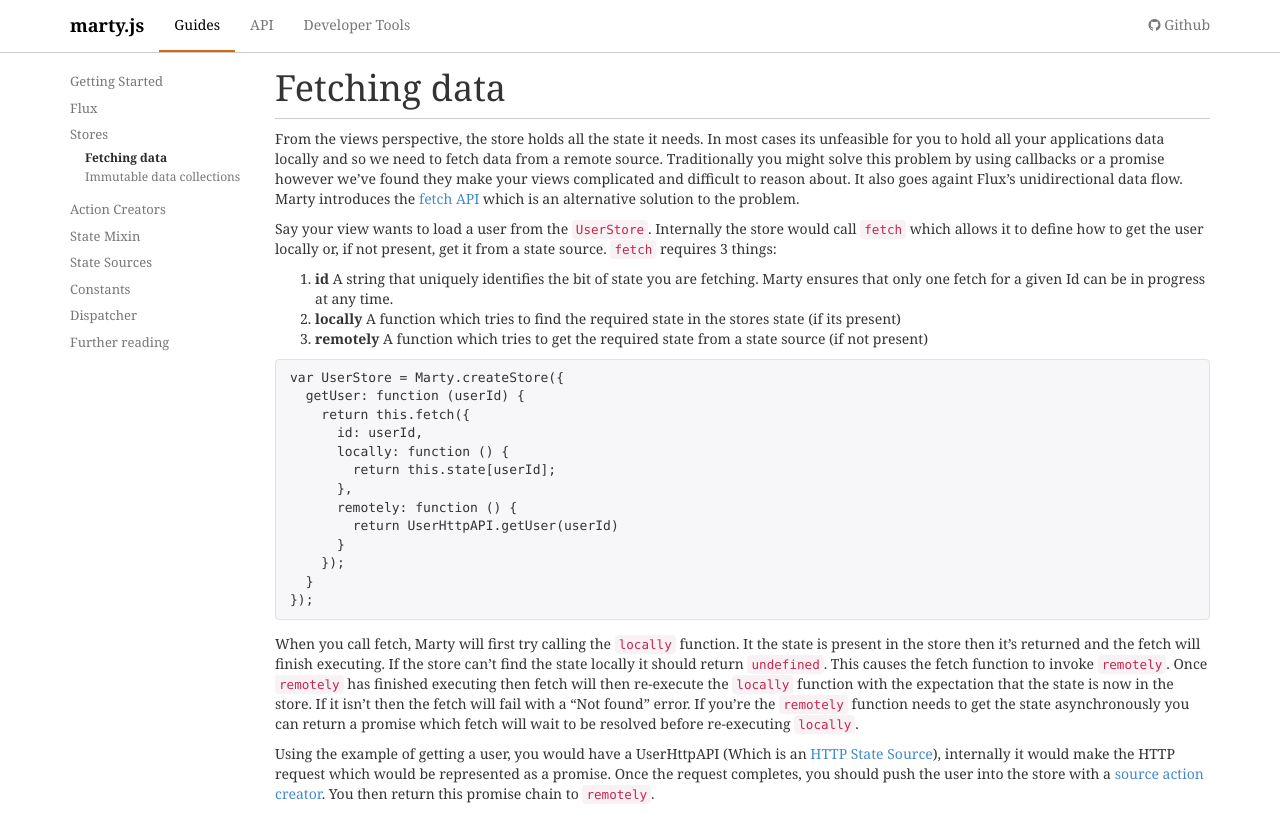
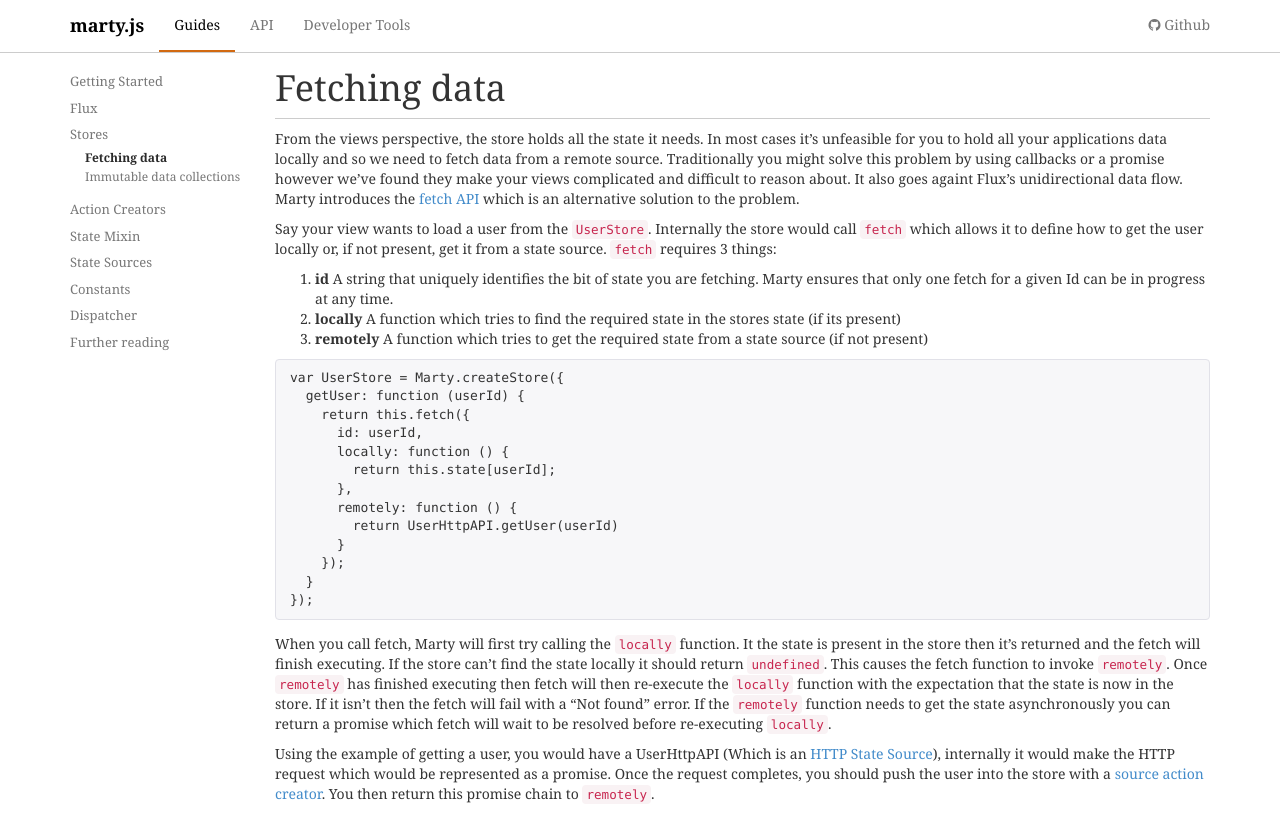
Before and after one commit to alsuper114/marty, a Jekyll site: the page built from docs/_guides/stores/fetching-data.md, in a window 1280 px wide. Shown: the top 813 px of the page. Built offline with Jekyll 4.4.1, drawn with Linux system fonts in a browser that asks for light colours; nearby versions of some CDN libraries; Markdown is read by kramdown in place of the engine named in the settings.

Commit message:
:memo: Fixed minor typos in docs

```diff
--- a/docs/_guides/stores/fetching-data.md
+++ b/docs/_guides/stores/fetching-data.md
@@ -5,7 +5,7 @@ id: stores-fetch
 section: Stores
 ---
 
-From the views perspective, the store holds all the state it needs. In most cases its unfeasible for you to hold all your applications data locally and so we need to fetch data from a remote source. Traditionally you might solve this problem by using callbacks or a promise however we've found they make your views complicated and difficult to reason about. It also goes againt Flux's unidirectional data flow. Marty introduces the [fetch API](/api/stores/#fetch) which is an alternative solution to the problem.
+From the views perspective, the store holds all the state it needs. In most cases it's unfeasible for you to hold all your applications data locally and so we need to fetch data from a remote source. Traditionally you might solve this problem by using callbacks or a promise however we've found they make your views complicated and difficult to reason about. It also goes againt Flux's unidirectional data flow. Marty introduces the [fetch API](/api/stores/#fetch) which is an alternative solution to the problem.
 
 Say your view wants to load a user from the ``UserStore``. Internally the store would call ``fetch`` which allows it to define how to get the user locally or, if not present, get it from a state source. ``fetch`` requires 3 things:
 
@@ -29,7 +29,7 @@ var UserStore = Marty.createStore({
 });
 {% endhighlight %}
 
-When you call fetch, Marty will first try calling the ``locally`` function. It the state is present in the store then it's returned and the fetch will finish executing. If the store can't find the state locally it should return ``undefined``. This causes the fetch function to invoke ``remotely``. Once ``remotely`` has finished executing then fetch will then re-execute the ``locally`` function with the expectation that the state is now in the store. If it isn't then the fetch will fail with a "Not found" error. If you're the ``remotely`` function needs to get the state asynchronously you can return a promise which fetch will wait to be resolved before re-executing ``locally``.
+When you call fetch, Marty will first try calling the ``locally`` function. It the state is present in the store then it's returned and the fetch will finish executing. If the store can't find the state locally it should return ``undefined``. This causes the fetch function to invoke ``remotely``. Once ``remotely`` has finished executing then fetch will then re-execute the ``locally`` function with the expectation that the state is now in the store. If it isn't then the fetch will fail with a "Not found" error. If the ``remotely`` function needs to get the state asynchronously you can return a promise which fetch will wait to be resolved before re-executing ``locally``.
 
 Using the example of getting a user, you would have a UserHttpAPI (Which is an [HTTP State Source](/guides/state-sources/http.html)), internally it would make the HTTP request which would be represented as a promise. Once the request completes, you should push the user into the store with a [source action creator](/guides/action-creators/source-action-creators.html). You then return this promise chain to ``remotely``.
 
```
Also changed, not shown: docs/_guides/state-mixin/index.md (+2 -2 lines), docs/_guides/stores/immutable-data-collections.md (+1 -1 lines).
